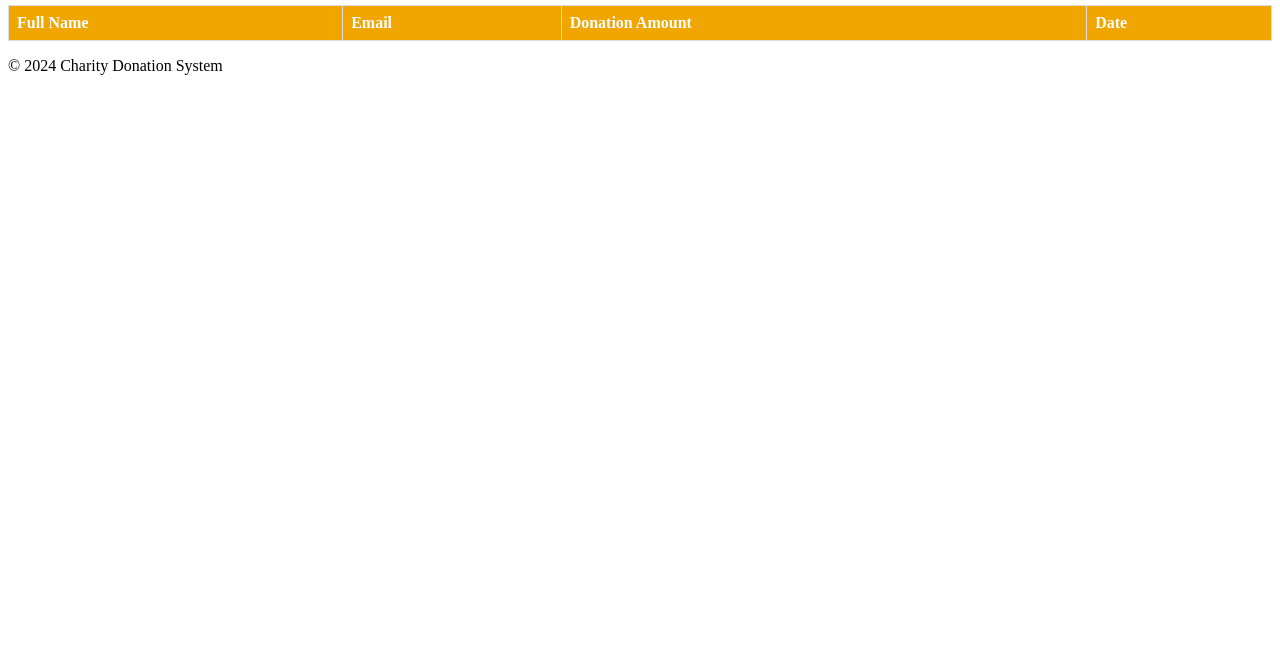
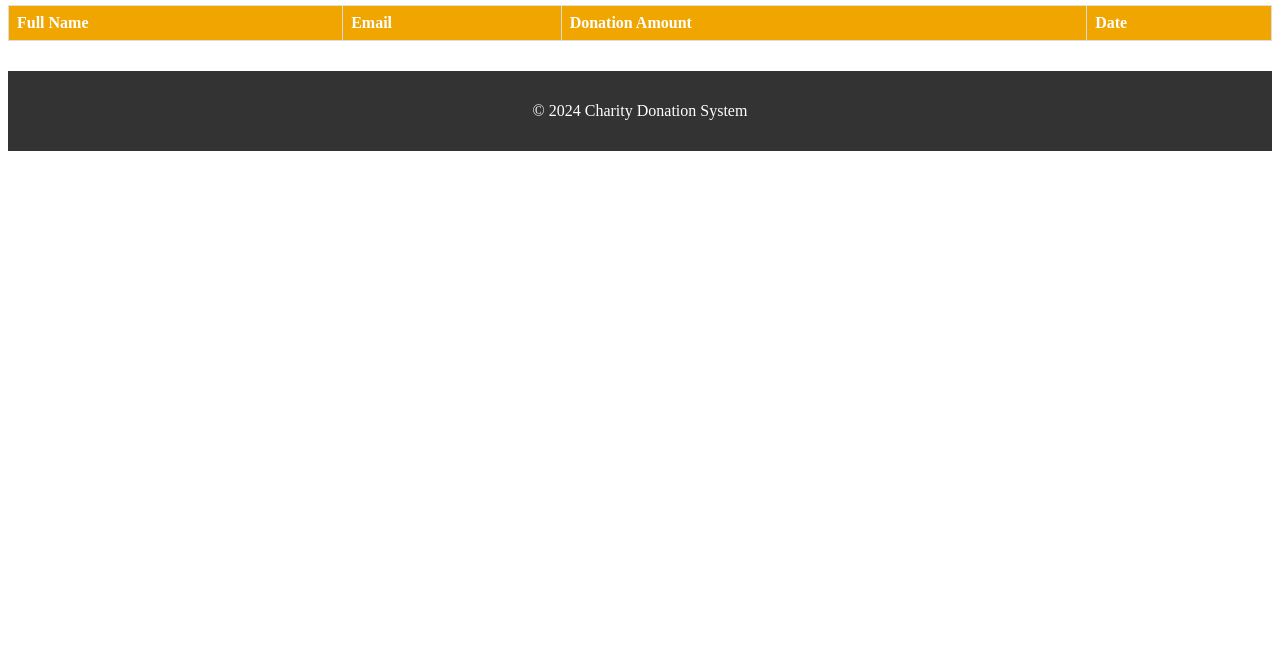
Before and after one commit to Sumx2/Charity-Donation-System, a plain HTML site: page history.html in a window 1280 px wide. Shown: the part 128-800 px from the top of the page. Drawn offline with Linux system fonts and the light colour scheme; no server answers.

Commit message:
Updated donation history page

```diff
--- a/history.css
+++ b/history.css
@@ -76,3 +76,19 @@ nav ul li a:hover {
 #donationHistoryTable tr:nth-child(even) {
     background-color: #f9f9f9;
 }
+
+footer {
+    background-color: #333;
+    color: white;
+    text-align: center;
+    padding: 15px;
+    margin-top: 30px;
+}
+
+footer p {
+    font-size: 16px;
+}
+
+footer p:hover {
+    color: #ff6363;
+}
```
